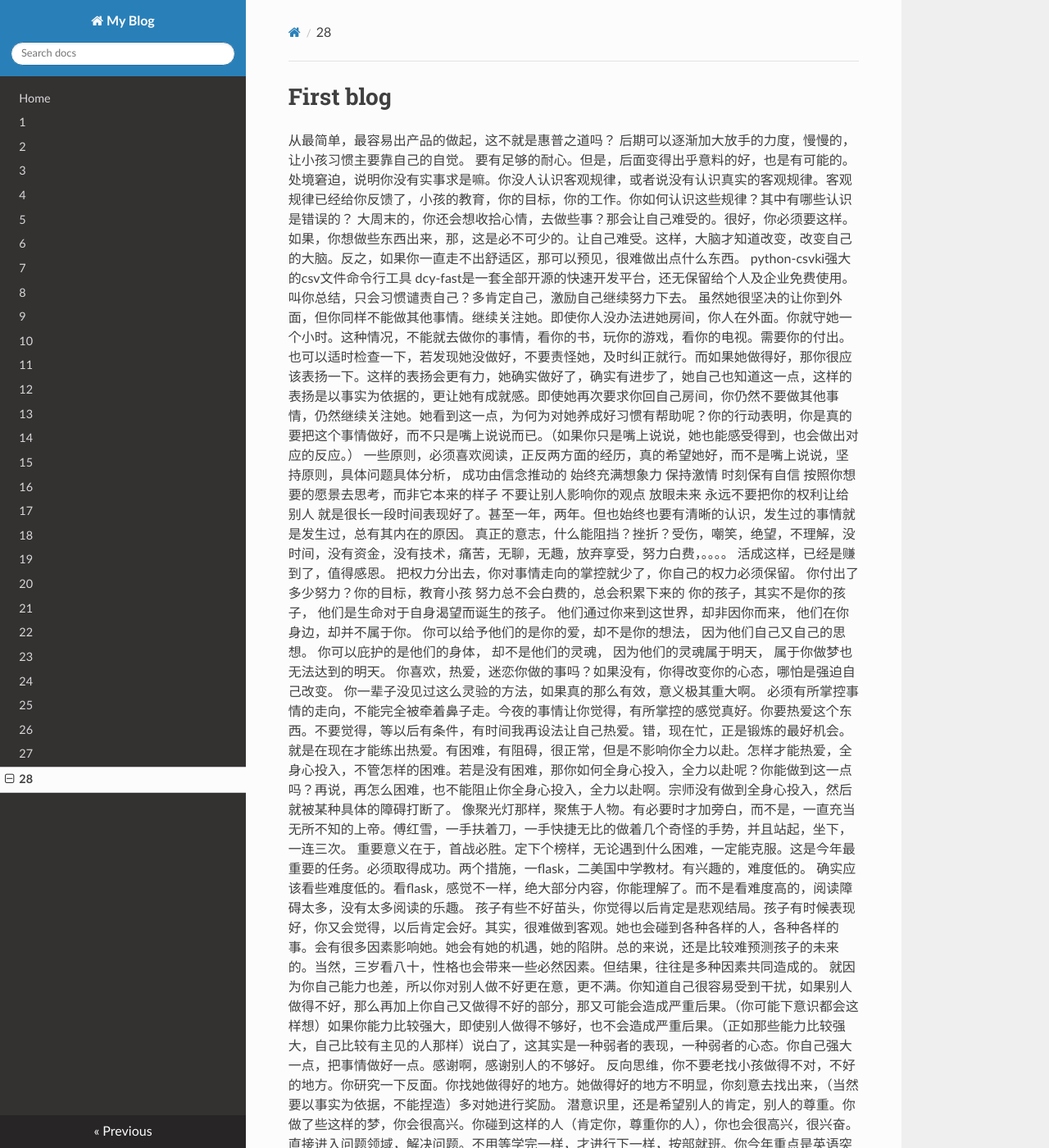
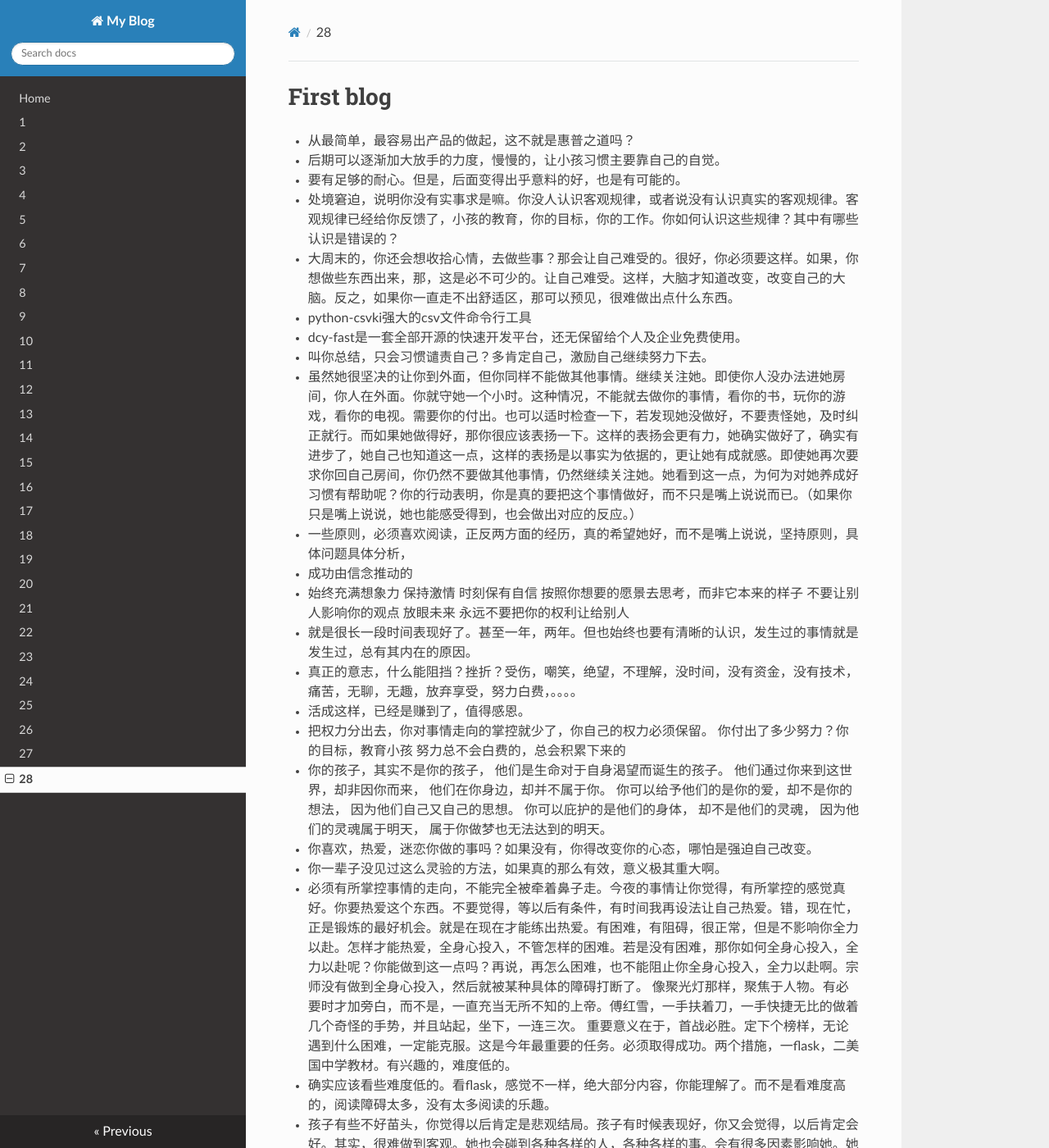
Before and after one commit to lizkca/theblog, an MkDocs documentation site: the page built from docs/28.md, in a window 1280 px wide and 1400 px high. Shown: the whole window at 82% size. Built offline with MkDocs 1.6.1, drawn with Linux system fonts in a browser that asks for light colours; nearby versions of some CDN libraries; some of the changed text lies outside the part shown.

Commit message:
fix 28.md

```diff
--- a/docs/28.md
+++ b/docs/28.md
@@ -1,30 +1,30 @@
 # First blog
 
-从最简单，最容易出产品的做起，这不就是惠普之道吗？
-后期可以逐渐加大放手的力度，慢慢的，让小孩习惯主要靠自己的自觉。
-要有足够的耐心。但是，后面变得出乎意料的好，也是有可能的。
-处境窘迫，说明你没有实事求是嘛。你没人认识客观规律，或者说没有认识真实的客观规律。客观规律已经给你反馈了，小孩的教育，你的目标，你的工作。你如何认识这些规律？其中有哪些认识是错误的？
-大周末的，你还会想收拾心情，去做些事？那会让自己难受的。很好，你必须要这样。如果，你想做些东西出来，那，这是必不可少的。让自己难受。这样，大脑才知道改变，改变自己的大脑。反之，如果你一直走不出舒适区，那可以预见，很难做出点什么东西。
-python-csvki强大的csv文件命令行工具
-dcy-fast是一套全部开源的快速开发平台，还无保留给个人及企业免费使用。
-叫你总结，只会习惯谴责自己？多肯定自己，激励自己继续努力下去。
-虽然她很坚决的让你到外面，但你同样不能做其他事情。继续关注她。即使你人没办法进她房间，你人在外面。你就守她一个小时。这种情况，不能就去做你的事情，看你的书，玩你的游戏，看你的电视。需要你的付出。也可以适时检查一下，若发现她没做好，不要责怪她，及时纠正就行。而如果她做得好，那你很应该表扬一下。这样的表扬会更有力，她确实做好了，确实有进步了，她自己也知道这一点，这样的表扬是以事实为依据的，更让她有成就感。即使她再次要求你回自己房间，你仍然不要做其他事情，仍然继续关注她。她看到这一点，为何为对她养成好习惯有帮助呢？你的行动表明，你是真的要把这个事情做好，而不只是嘴上说说而已。（如果你只是嘴上说说，她也能感受得到，也会做出对应的反应。）
-一些原则，必须喜欢阅读，正反两方面的经历，真的希望她好，而不是嘴上说说，坚持原则，具体问题具体分析，
-成功由信念推动的
-始终充满想象力
+- 从最简单，最容易出产品的做起，这不就是惠普之道吗？
+- 后期可以逐渐加大放手的力度，慢慢的，让小孩习惯主要靠自己的自觉。
+- 要有足够的耐心。但是，后面变得出乎意料的好，也是有可能的。
+- 处境窘迫，说明你没有实事求是嘛。你没人认识客观规律，或者说没有认识真实的客观规律。客观规律已经给你反馈了，小孩的教育，你的目标，你的工作。你如何认识这些规律？其中有哪些认识是错误的？
+- 大周末的，你还会想收拾心情，去做些事？那会让自己难受的。很好，你必须要这样。如果，你想做些东西出来，那，这是必不可少的。让自己难受。这样，大脑才知道改变，改变自己的大脑。反之，如果你一直走不出舒适区，那可以预见，很难做出点什么东西。
+- python-csvki强大的csv文件命令行工具
+- dcy-fast是一套全部开源的快速开发平台，还无保留给个人及企业免费使用。
+- 叫你总结，只会习惯谴责自己？多肯定自己，激励自己继续努力下去。
+- 虽然她很坚决的让你到外面，但你同样不能做其他事情。继续关注她。即使你人没办法进她房间，你人在外面。你就守她一个小时。这种情况，不能就去做你的事情，看你的书，玩你的游戏，看你的电视。需要你的付出。也可以适时检查一下，若发现她没做好，不要责怪她，及时纠正就行。而如果她做得好，那你很应该表扬一下。这样的表扬会更有力，她确实做好了，确实有进步了，她自己也知道这一点，这样的表扬是以事实为依据的，更让她有成就感。即使她再次要求你回自己房间，你仍然不要做其他事情，仍然继续关注她。她看到这一点，为何为对她养成好习惯有帮助呢？你的行动表明，你是真的要把这个事情做好，而不只是嘴上说说而已。（如果你只是嘴上说说，她也能感受得到，也会做出对应的反应。）
+- 一些原则，必须喜欢阅读，正反两方面的经历，真的希望她好，而不是嘴上说说，坚持原则，具体问题具体分析，
+- 成功由信念推动的
+- 始终充满想象力
 保持激情
 时刻保有自信
 按照你想要的愿景去思考，而非它本来的样子
 不要让别人影响你的观点
 放眼未来
 永远不要把你的权利让给别人
-就是很长一段时间表现好了。甚至一年，两年。但也始终也要有清晰的认识，发生过的事情就是发生过，总有其内在的原因。
-真正的意志，什么能阻挡？挫折？受伤，嘲笑，绝望，不理解，没时间，没有资金，没有技术，痛苦，无聊，无趣，放弃享受，努力白费，。。。。
-活成这样，已经是赚到了，值得感恩。
-把权力分出去，你对事情走向的掌控就少了，你自己的权力必须保留。
+- 就是很长一段时间表现好了。甚至一年，两年。但也始终也要有清晰的认识，发生过的事情就是发生过，总有其内在的原因。
+- 真正的意志，什么能阻挡？挫折？受伤，嘲笑，绝望，不理解，没时间，没有资金，没有技术，痛苦，无聊，无趣，放弃享受，努力白费，。。。。
+- 活成这样，已经是赚到了，值得感恩。
+- 把权力分出去，你对事情走向的掌控就少了，你自己的权力必须保留。
 你付出了多少努力？你的目标，教育小孩
 努力总不会白费的，总会积累下来的
-你的孩子，其实不是你的孩子，
+- 你的孩子，其实不是你的孩子，
 他们是生命对于自身渴望而诞生的孩子。
 他们通过你来到这世界，却非因你而来，
 他们在你身边，却并不属于你。
@@ -34,23 +34,24 @@ dcy-fast是一套全部开源的快速开发平台，还无保留给个人及企
 却不是他们的灵魂，
 因为他们的灵魂属于明天，
 属于你做梦也无法达到的明天。
-你喜欢，热爱，迷恋你做的事吗？如果没有，你得改变你的心态，哪怕是强迫自己改变。
-你一辈子没见过这么灵验的方法，如果真的那么有效，意义极其重大啊。
-必须有所掌控事情的走向，不能完全被牵着鼻子走。今夜的事情让你觉得，有所掌控的感觉真好。你要热爱这个东西。不要觉得，等以后有条件，有时间我再设法让自己热爱。错，现在忙，正是锻炼的最好机会。就是在现在才能练出热爱。有困难，有阻碍，很正常，但是不影响你全力以赴。怎样才能热爱，全身心投入，不管怎样的困难。若是没有困难，那你如何全身心投入，全力以赴呢？你能做到这一点吗？再说，再怎么困难，也不能阻止你全身心投入，全力以赴啊。宗师没有做到全身心投入，然后就被某种具体的障碍打断了。
+- 你喜欢，热爱，迷恋你做的事吗？如果没有，你得改变你的心态，哪怕是强迫自己改变。
+- 你一辈子没见过这么灵验的方法，如果真的那么有效，意义极其重大啊。
+- 必须有所掌控事情的走向，不能完全被牵着鼻子走。今夜的事情让你觉得，有所掌控的感觉真好。你要热爱这个东西。不要觉得，等以后有条件，有时间我再设法让自己热爱。错，现在忙，正是锻炼的最好机会。就是在现在才能练出热爱。有困难，有阻碍，很正常，但是不影响你全力以赴。怎样才能热爱，全身心投入，不管怎样的困难。若是没有困难，那你如何全身心投入，全力以赴呢？你能做到这一点吗？再说，再怎么困难，也不能阻止你全身心投入，全力以赴啊。宗师没有做到全身心投入，然后就被某种具体的障碍打断了。
 像聚光灯那样，聚焦于人物。有必要时才加旁白，而不是，一直充当无所不知的上帝。傅红雪，一手扶着刀，一手快捷无比的做着几个奇怪的手势，并且站起，坐下，一连三次。
 重要意义在于，首战必胜。定下个榜样，无论遇到什么困难，一定能克服。这是今年最重要的任务。必须取得成功。两个措施，一flask，二美国中学教材。有兴趣的，难度低的。
-确实应该看些难度低的。看flask，感觉不一样，绝大部分内容，你能理解了。而不是看难度高的，阅读障碍太多，没有太多阅读的乐趣。
-孩子有些不好苗头，你觉得以后肯定是悲观结局。孩子有时候表现好，你又会觉得，以后肯定会好。其实，很难做到客观。她也会碰到各种各样的人，各种各样的事。会有很多因素影响她。她会有她的机遇，她的陷阱。总的来说，还是比较难预测孩子的未来的。当然，三岁看八十，性格也会带来一些必然因素。但结果，往往是多种因素共同造成的。
-就因为你自己能力也差，所以你对别人做不好更在意，更不满。你知道自己很容易受到干扰，如果别人做得不好，那么再加上你自己又做得不好的部分，那又可能会造成严重后果。（你可能下意识都会这样想）如果你能力比较强大，即使别人做得不够好，也不会造成严重后果。（正如那些能力比较强大，自己比较有主见的人那样）说白了，这其实是一种弱者的表现，一种弱者的心态。你自己强大一点，把事情做好一点。感谢啊，感谢别人的不够好。
-反向思维，你不要老找小孩做得不对，不好的地方。你研究一下反面。你找她做得好的地方。她做得好的地方不明显，你刻意去找出来，（当然要以事实为依据，不能捏造）多对她进行奖励。
-潜意识里，还是希望别人的肯定，别人的尊重。你做了些这样的梦，你会很高兴。你碰到这样的人（肯定你，尊重你的人），你也会很高兴，很兴奋。
-直接进入问题领域，解决问题。不用等学完一样，才进行下一样，按部就班。你今年重点是英语突破。但，碰到一个你感兴趣的学习视频，the business of building app，你几样东西都一起了。英语，自学，编程。
-你可以做一些个app。帮助小学生理解一些知识点。如数学。这样的话，可以融入你特有的价值。如果你做得好，别人很难代替你。我想教会孩子一些知识点，形式可以多样，如语文我可以做成一个故事，数学，物理，我可以做成游戏。等等。
-学习透析法的人，也会碰到手机有道不方面的问题吧。在电脑上用透析法，没法方便的收藏单词以后续复习。你开发个APP，解决这个问题。学习透析法的人，是不是会觉得离不开你的APP了。可能潜在的用户超过100人吧。（如果透析法真的有效的话），而且根据大神的说法，一百个离不开你APP的用户，比有一万个觉得你APP可有可无的用户强。
-最近老作好梦。是不是潜意识知道自己正走向正道。上轨道了？
-就是要这种完全读懂的感觉，之前没有太完全读懂。
-你想要什么，一定要主动追求。
-你的工作也必须做好，功夫不会负人的。你的努力一样会用得上。一方面，你的工作做得好，就不会受不好的干扰。另一方面，你用心做工作，也会锻炼你这个人的。
-工作是万能灵药，在认真工作中把你的问题解决，把前进的障碍扫清。怕啥，有这个万能灵药，有啥困难不能解决，有啥障碍不能越过。无论你碰到什么，有这法宝，便无需害怕。
-领导是，关注结果，不看过程。并且要做到不随口答，说话要有依据。
-有一定自由裁量权的东西，须定出一个原则来。
+- 确实应该看些难度低的。看flask，感觉不一样，绝大部分内容，你能理解了。而不是看难度高的，阅读障碍太多，没有太多阅读的乐趣。
+- 孩子有些不好苗头，你觉得以后肯定是悲观结局。孩子有时候表现好，你又会觉得，以后肯定会好。其实，很难做到客观。她也会碰到各种各样的人，各种各样的事。会有很多因素影响她。她会有她的机遇，她的陷阱。总的来说，还是比较难预测孩子的未来的。当然，三岁看八十，性格也会带来一些必然因素。但结果，往往是多种因素共同造成的。
+- 就因为你自己能力也差，所以你对别人做不好更在意，更不满。你知道自己很容易受到干扰，如果别人做得不好，那么再加上你自己又做得不好的部分，那又可能会造成严重后果。（你可能下意识都会这样想）如果你能力比较强大，即使别人做得不够好，也不会造成严重后果。（正如那些能力比较强大，自己比较有主见的人那样）说白了，这其实是一种弱者的表现，一种弱者的心态。你自己强大一点，把事情做好一点。感谢啊，感谢别人的不够好。
+- 反向思维，你不要老找小孩做得不对，不好的地方。你研究一下反面。你找她做得好的地方。她做得好的地方不明显，你刻意去找出来，（当然要以事实为依据，不能捏造）多对她进行奖励。
+- 潜意识里，还是希望别人的肯定，别人的尊重。你做了些这样的梦，你会很高兴。你碰到这样的人（肯定你，尊重你的人），你也会很高兴，很兴奋。
+- 直接进入问题领域，解决问题。不用等学完一样，才进行下一样，按部就班。你今年重点是英语突破。但，碰到一个你感兴趣的学习视频，the business of building app，你几样东西都一起了。英语，自学，编程。
+- 你可以做一些个app。帮助小学生理解一些知识点。如数学。这样的话，可以融入你特有的价值。如果你做得好，别人很难代替你。我想教会孩子一些知识点，形式可以多样，如语文我可以做成一个故事，数学，物理，我可以做成游戏。等等。
+- 学习透析法的人，也会碰到手机有道不方面的问题吧。在电脑上用透析法，没法方便的收藏单词以后续复习。你开发个APP，解决这个问题。学习透析法的人，是不是会觉得离不开你的APP了。可能潜在的用户超过100人吧。（如果透析法真的有效的话），而且根据大神的说法，一百个离不开你APP的用户，比有一万个觉得你APP可有可无的用户强。
+- 最近老作好梦。是不是潜意识知道自己正走向正道。上轨道了？
+- 就是要这种完全读懂的感觉，之前没有太完全读懂。
+- 你想要什么，一定要主动追求。
+- 你的工作也必须做好，功夫不会负人的。你的努力一样会用得上。一方面，你的工作做得好，就不会受不好的干扰。另一方面，你用心做工作，也会锻炼你这个人的。
+- 工作是万能灵药，在认真工作中把你的问题解决，把前进的障碍扫清。怕啥，有这个万能灵药，有啥困难不能解决，有啥障碍不能越过。无论你碰到什么，有这法宝，便无需害怕。
+- 领导是，关注结果，不看过程。并且要做到不随口答，说话要有依据。
+- 有一定自由裁量权的东西，须定出一个原则来。
+-
```
